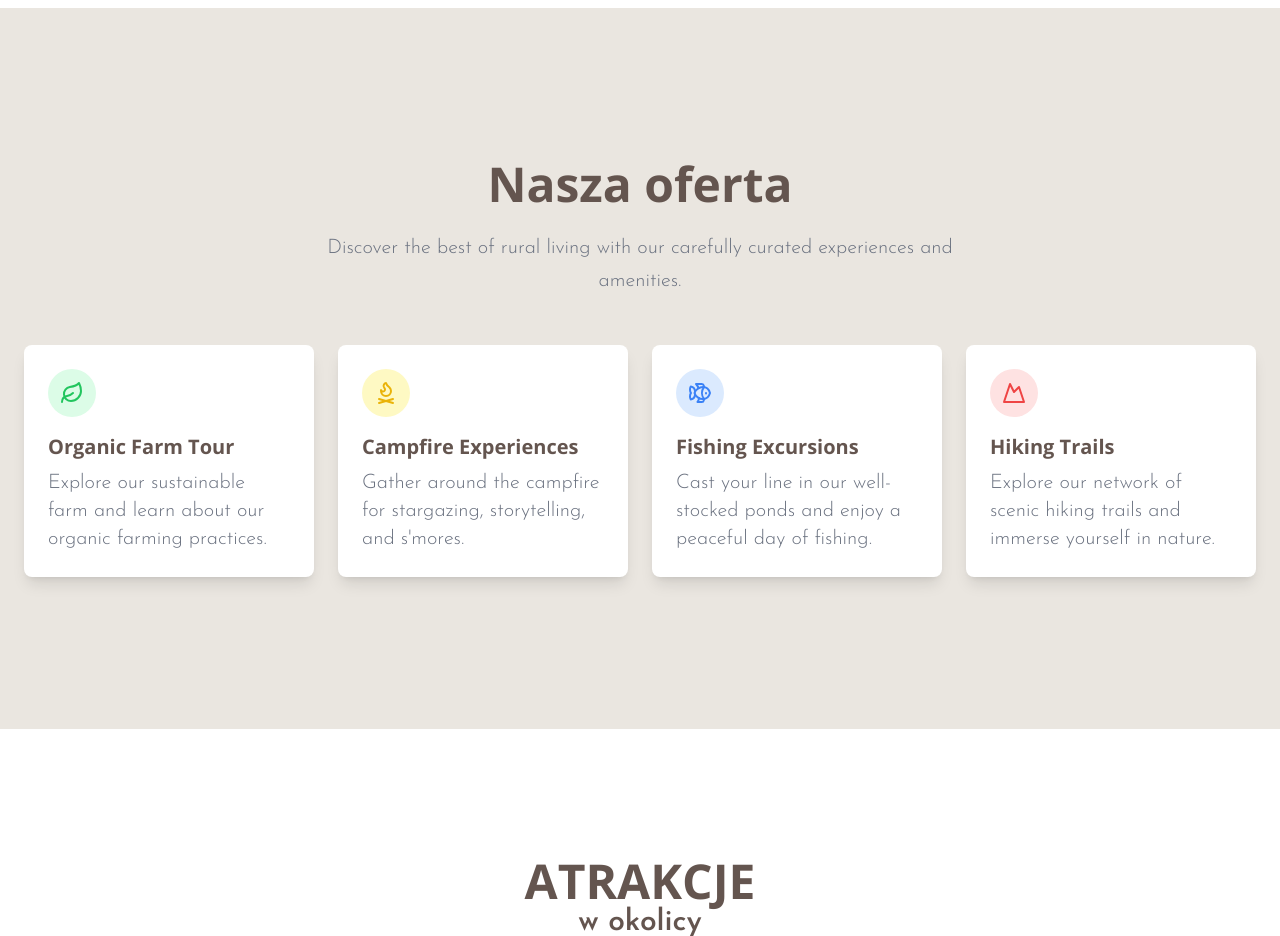
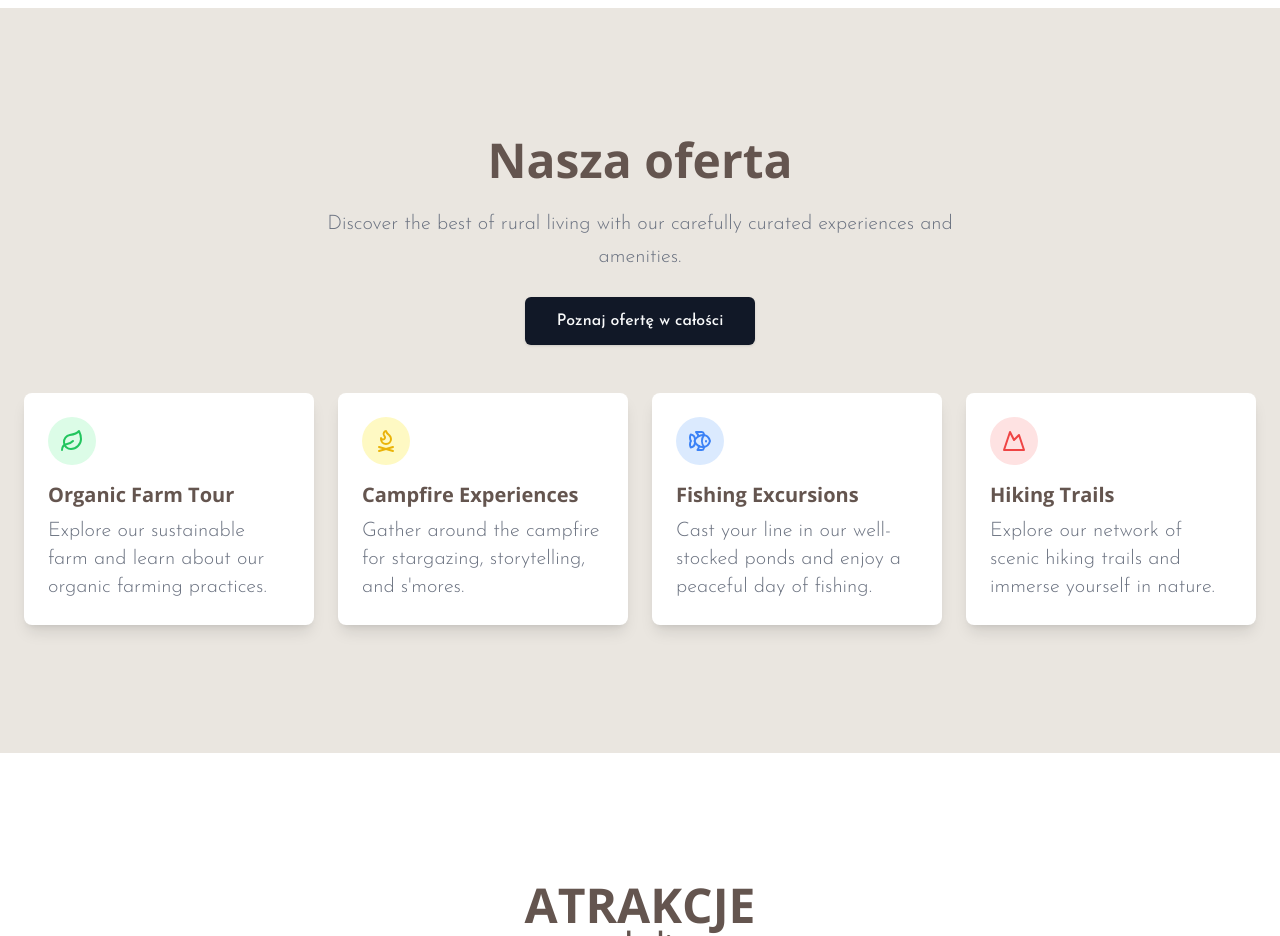
Before and after one commit to fn-jakubkarp/stanica-podkowa, a React (Vite) app: page / in a window 1280 px wide. Shown: the part 2080-3016 px from the top of the page. Built offline with nearby package versions, Linux system fonts and the light colour scheme.

Commit message:
add CTA to Offer

```diff
--- a/src/components/sections/Offer/Offer.tsx
+++ b/src/components/sections/Offer/Offer.tsx
@@ -1,15 +1,14 @@
 import { useNavigate } from "react-router-dom";
 
 export default function Offer() {
+  const navigate = useNavigate();
 
-    const navigate = useNavigate();
-
-    const handleClick = () => {
-      navigate("/cennik");
-    };
+  const handleClick = () => {
+    navigate("/cennik");
+  };
   return (
     <section className="w-full bg-secondary py-12 md:py-24 lg:py-32 ">
-      <div className="container w-full max-w-screen-xl mx-auto px-4 md:px-6 defaultPaddings">
+      <div className="mx-auto px-4 container w-full max-w-screen-xl md:px-6 ">
         <div className="space-y-6 text-center">
           <h2 className="text-3xl font-bold sm:text-4xl md:text-5xl">
             Nasza oferta
@@ -18,6 +17,13 @@ export default function Offer() {
             Discover the best of rural living with our carefully curated
             experiences and amenities.
           </p>
+          <button
+            onClick={handleClick}
+            aria-label="Poznaj naszą ofertę"
+            className="inline-flex h-12 items-center justify-center rounded-md bg-gray-900 px-8 text-base font-medium text-gray-50 shadow transition-colors hover:bg-gray-900/90 focus-visible:outline-none focus-visible:ring-2 focus-visible:ring-gray-950 focus-visible:ring-offset-2 disabled:pointer-events-none disabled:opacity-50 dark:bg-gray-50 dark:text-gray-900 dark:hover:bg-gray-50/90 dark:focus-visible:ring-gray-300"
+          >
+            Poznaj ofertę w całości
+          </button>
         </div>
         <div className="mt-12 grid grid-cols-1 gap-6 sm:grid-cols-2 lg:grid-cols-4">
           <div className="rounded-lg bg-white p-6 shadow-lg ">
@@ -66,7 +72,7 @@ export default function Offer() {
   );
 }
 
-function FishIcon(props) {
+function FishIcon(props: any) {
   return (
     <svg
       {...props}
@@ -90,7 +96,7 @@ function FishIcon(props) {
   );
 }
 
-function FlameKindlingIcon(props) {
+function FlameKindlingIcon(props: any) {
   return (
     <svg
       {...props}
@@ -111,7 +117,7 @@ function FlameKindlingIcon(props) {
   );
 }
 
-function LeafIcon(props) {
+function LeafIcon(props: any) {
   return (
     <svg
       {...props}
@@ -131,7 +137,7 @@ function LeafIcon(props) {
   );
 }
 
-function MountainIcon(props) {
+function MountainIcon(props: any) {
   return (
     <svg
       {...props}
```
